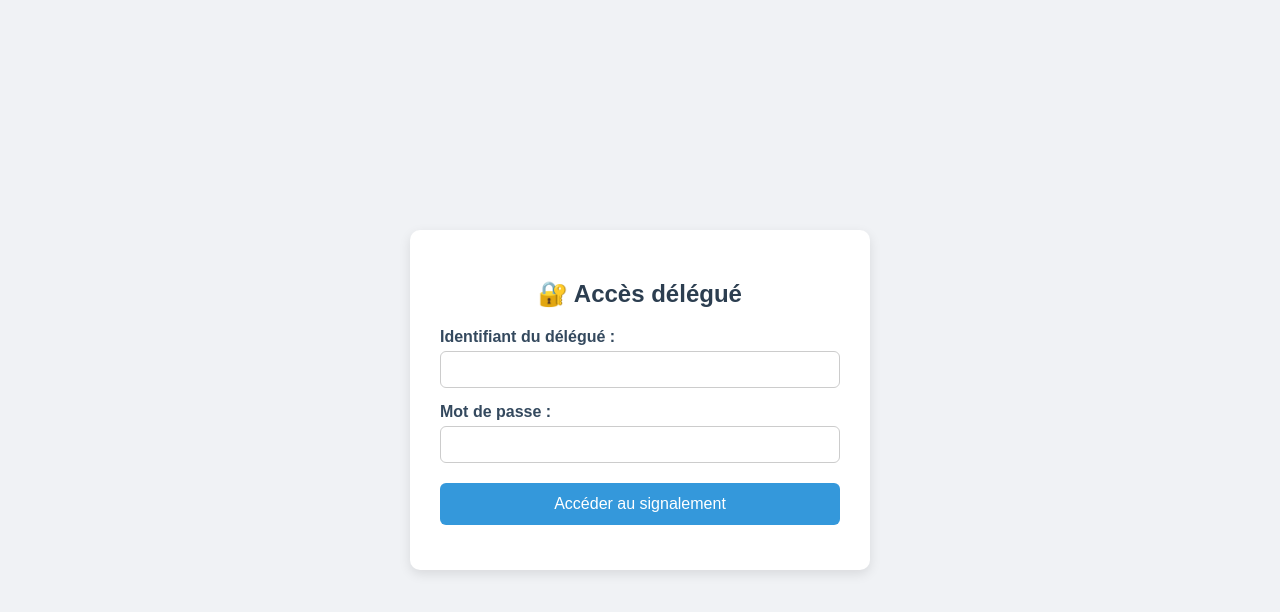
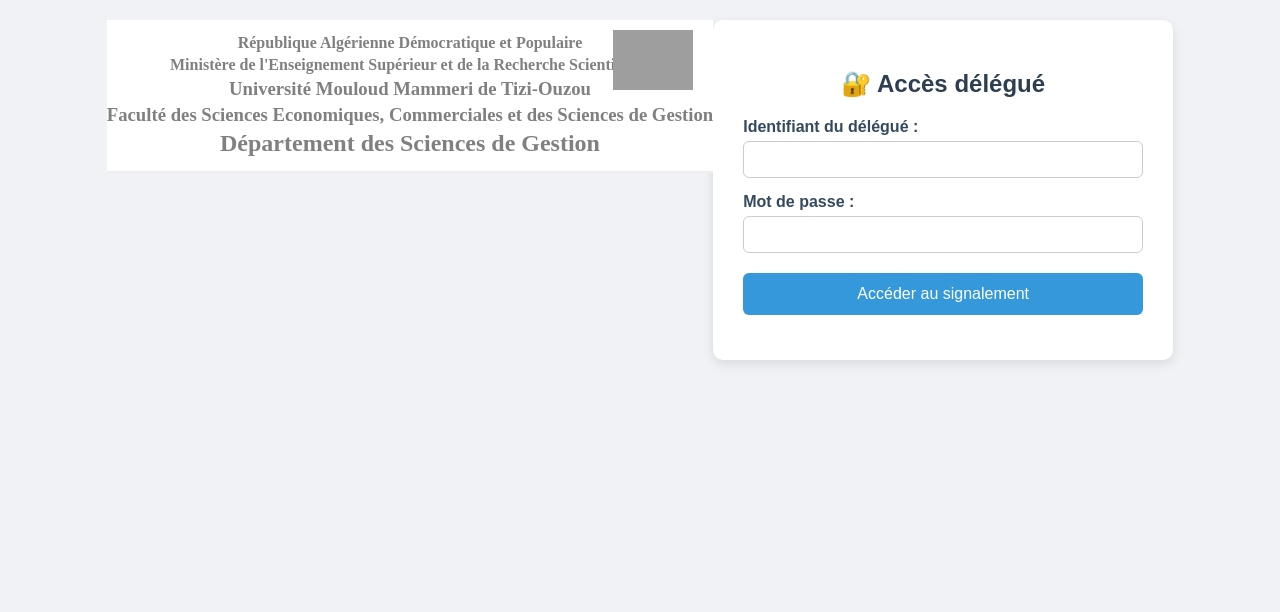
Before and after one commit to Azizebala/signalement-absences, a plain HTML site: page login.html in a window 1280 px wide. Drawn offline with Linux system fonts and the light colour scheme; grey boxes are pictures that could not be loaded.

Commit message:
login.html

```diff
--- a/login.html
+++ b/login.html
@@ -3,8 +3,33 @@
 <head>
   <meta charset="UTF-8" />
   <meta name="viewport" content="width=device-width, initial-scale=1.0" />
-  <title>Accès délégué</title>
+  <title>Accès délégué - UMMTO</title>
   <style>
+    /* En-tête */
+    .header {
+      font-family: "Times New Roman", Times, serif;
+      color: black;
+      text-align: center;
+      padding: 10px 0;
+      background: white;
+      border-bottom: 2px solid #eee;
+      position: relative;
+      margin-bottom: 30px;
+    }
+    .header img {
+      position: absolute;
+      top: 10px;
+      right: 20px;
+      height: 60px; /* Ajuste selon ton logo */
+      object-fit: contain;
+    }
+    .header h2, .header h3, .header h4 {
+      margin: 4px 0;
+      padding: 0;
+      color: gray;
+    }
+
+    /* Reste du style (inchangé) */
     body {
       font-family: Arial, sans-serif;
       background: #f0f2f5;
@@ -12,8 +37,9 @@
       padding: 0;
       display: flex;
       justify-content: center;
-      align-items: center;
-      height: 100vh;
+      align-items: start;
+      min-height: 100vh;
+      padding-top: 20px;
     }
     .card {
       background: white;
@@ -23,7 +49,7 @@
       width: 90%;
       max-width: 400px;
     }
-    h2 {
+    h2.page-title {
       text-align: center;
       color: #2c3e50;
       margin-bottom: 20px;
@@ -65,8 +91,19 @@
   </style>
 </head>
 <body>
+  <!-- En-tête institutionnel -->
+  <div class="header">
+    <img src="https://i.ibb.co/vx3qGqK/LOGO-UMMTO.png" alt="Logo UMMTO">
+    <h4>République Algérienne Démocratique et Populaire</h4>
+    <h4>Ministère de l'Enseignement Supérieur et de la Recherche Scientifique</h4>
+    <h3>Université Mouloud Mammeri de Tizi-Ouzou</h3>
+    <h3>Faculté des Sciences Economiques, Commerciales et des Sciences de Gestion</h3>
+    <h2>Département des Sciences de Gestion</h2>
+  </div>
+
+  <!-- Formulaire de login -->
   <div class="card">
-    <h2>🔐 Accès délégué</h2>
+    <h2 class="page-title">🔐 Accès délégué</h2>
     <form id="loginForm">
       <label for="id">Identifiant du délégué :</label>
       <input type="text" id="id" name="id" required autocomplete="off">
@@ -80,26 +117,21 @@
   </div>
 
   <script>
-    // 🔐 Liste des délégués autorisés (à personnaliser)
     const delegues = {
       "MAHTOUT": "123",
       "DEL002": "lycee2025",
       "AZIZE": "mdp456"
-      // Ajoute d'autres délégués ici si besoin
     };
 
     document.getElementById("loginForm").addEventListener("submit", function(e) {
       e.preventDefault();
       const id = document.getElementById("id").value.trim();
       const mdp = document.getElementById("mdp").value;
-
       const errorDiv = document.getElementById("error");
       errorDiv.textContent = "";
 
       if (delegues[id] && delegues[id] === mdp) {
-        // ✅ Redirige vers le formulaire avec l'identifiant dans l'URL
-        const url = "https://azizebala.github.io/signalement-absences/?id=" + encodeURIComponent(id);
-        window.location.href = url;
+        window.location.href = "https://azizebala.github.io/signalement-absences/?id=" + encodeURIComponent(id);
       } else {
         errorDiv.textContent = "Identifiant ou mot de passe incorrect.";
       }
```
